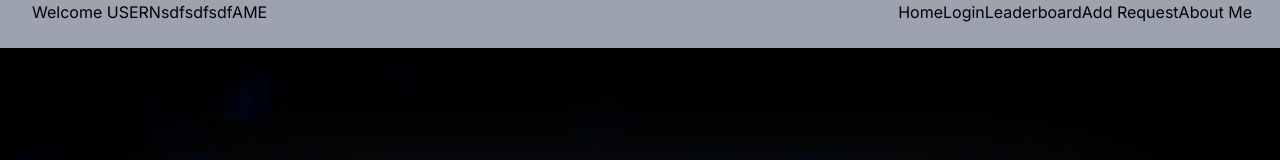
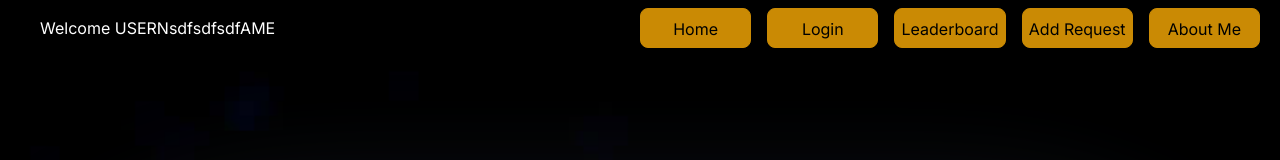
Before and after one commit to cisdell/type_better_v2, a Next.js app: page / in a window 1280 px wide. Shown: the top 160 px of the page. Built offline with nearby package versions, Linux system fonts and the light colour scheme.

Commit message:
button styled

```diff
--- a/components/navbar.tsx
+++ b/components/navbar.tsx
@@ -3,25 +3,31 @@ import React from "react";
 export default function NavBar() {
   return (
     // <nav className="h-[3rem] w-auto bg-gray-400 flex justify-end justify-around text-xl">
-    <nav className="h-[3rem] w-auto bg-gray-400 flex justify-between">
-      <div>
-        <span className="w-[20%] ml-8">Welcome USERNsdfsdfsdfAME</span>
+    <nav className="h-14 w-auto bg-black flex items-center">
+      <div className="w-[50%]">
+        <span className="w-[30%] ml-10 text-white">
+          Welcome USERNsdfsdfsdfAME
+        </span>
       </div>
-      <div className="r-0">
-        <a className="" href="">
+
+      <div className="w-[50%] flex justify-end gap-4 pr-5">
+        <a
+          className="h-10 w-28 text-center border border-yellow-600 rounded-lg pt-2 text-black bg-yellow-600 hover:cursor-pointer"
+          href=""
+        >
           Home
         </a>
-        <a className="" href="">
+        <a className="h-10 w-28 text-center border border-yellow-600 rounded-lg pt-2 text-black bg-yellow-600 hover:cursor-pointer">
           Login
         </a>
-        <a className="" href="">
+        <a className="h-10 w-28 text-center border border-yellow-600 rounded-lg pt-2 text-black bg-yellow-600 hover:cursor-pointer">
           Leaderboard
         </a>
-        <a className="" href="">
+        <a className="h-10 w-28 text-center border border-yellow-600 rounded-lg pt-2 text-black bg-yellow-600 hover:cursor-pointer">
           Add Request
         </a>
         <a
-          className="mr-7"
+          className="h-10 w-28 text-center border border-yellow-600 rounded-lg pt-2 text-black bg-yellow-600 hover:cursor-pointer"
           href="https://hireandrewcho.vercel.app/"
           target="_blank"
         >
```
